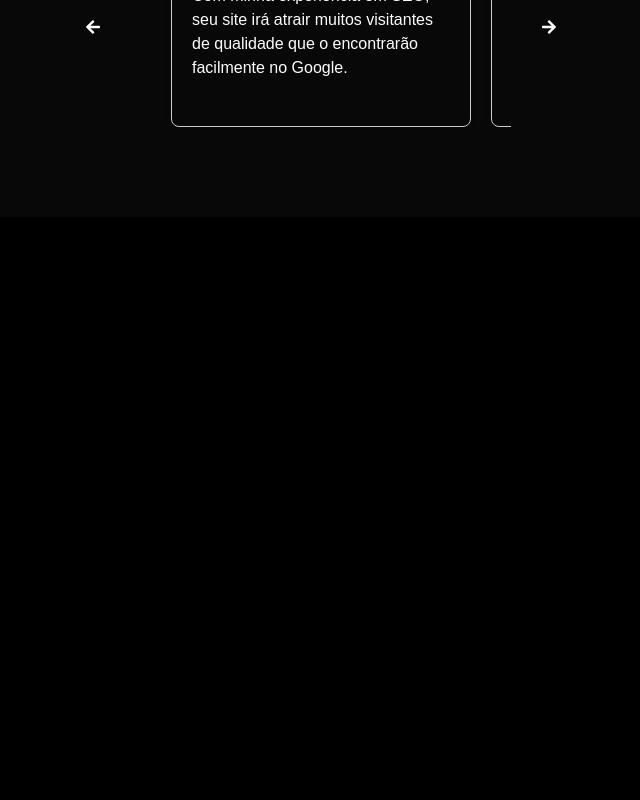
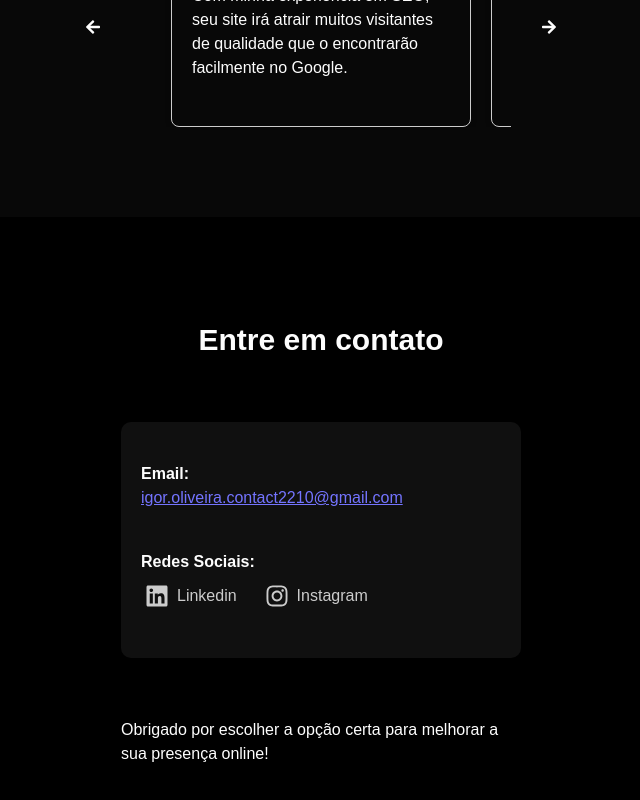
Before and after one commit to igorOliveira-dev/igor-oliveira-portifolio, a Next.js app: page / in a window 1280 px wide. Shown: the part 1108-1908 px from the top of the page, without its empty margins (319-959 px from the left). Before the commit the page ends 1325 px from the top, so only its background shows below. Built offline with nearby package versions, Linux system fonts and the light colour scheme.

Commit message:
criação da seção de contato

```diff
--- a/src/app/components/sidebar/Sidebar.jsx
+++ b/src/app/components/sidebar/Sidebar.jsx
@@ -27,10 +27,13 @@ const Sidebar = () => {
         onClick={toggleMenu}
       >
         <li>
-          <Link href="#inicio">Início</Link>
+          <Link href="#begin">Início</Link>
         </li>
         <li>
           <Link href="#benefits">Benefícios</Link>
+        </li>
+        <li>
+          <Link href="#contact">Contato</Link>
         </li>
       </ul>
     </div>
--- a/src/app/page.js
+++ b/src/app/page.js
@@ -1,6 +1,7 @@
 import Sidebar from "./components/sidebar/Sidebar";
 import Benefits from "./sections/begin/Begin";
 import SiteContent from "./sections/benefits/Benefits";
+import Contact from "./sections/contact/Contact";
 
 export default function Home() {
   return (
@@ -8,6 +9,7 @@ export default function Home() {
       <Sidebar />
       <Benefits />
       <SiteContent />
+      <Contact />
     </main>
   );
 }
--- a/src/app/sections/begin/Begin.jsx
+++ b/src/app/sections/begin/Begin.jsx
@@ -6,7 +6,7 @@ import { faChevronDown } from "@fortawesome/free-solid-svg-icons";
 
 const Begin = () => {
   return (
-    <section className={S.screen} id="inicio">
+    <section className={S.screen} id="begin">
       <div className={S.left}>
         <h1 className={S.title}>Igor Oliveira</h1>
         <h2 className={S.subtitle}>Desenvolvedor Full-Stack</h2>
@@ -14,7 +14,9 @@ const Begin = () => {
       <div className={S.carrossel}>
         <div className={S.carrosselText}>Transforme suas ideias em código com o melhor dev 😎</div>
       </div>
-      <button className={`transition-all ${S.glowBtn}`}>Entre em contato</button>
+      <Link href="#contact">
+        <button className={`transition-all ${S.glowBtn}`}>Entre em contato</button>
+      </Link>
       <Link href="#benefits" className={S.viewSiteContent}>
         Veja o que você pode ter no seu projeto <FontAwesomeIcon icon={faChevronDown} className="h-6" />
       </Link>
--- /dev/null
+++ b/src/app/sections/contact/Contact.jsx
@@ -0,0 +1,46 @@
+import React from "react";
+import { FaLinkedin, FaInstagram } from "react-icons/fa";
+import S from "./contact.module.css";
+import Link from "next/link";
+
+const Contact = () => {
+  return (
+    <section id="contact" className={S.screen}>
+      <h1 className={S.title}>Entre em contato</h1>
+      <div className={S.contactContainer}>
+        <div className={S.contactItem}>
+          <h2 className={S.subtitle}>Email:</h2>
+          <p>
+            <a href="mailto:igor.oliveira.contact2210@gmail.com" className={S.email}>
+              igor.oliveira.contact2210@gmail.com
+            </a>
+          </p>
+        </div>
+        <div className={S.contactItem}>
+          <h2 className={S.subtitle}>Redes Sociais:</h2>
+          <div className={S.socialLinks}>
+            <Link
+              href="https://www.linkedin.com/in/igor-ventura-de-oliveira-6a4645293/"
+              target="_blank"
+              rel="noopener noreferrer"
+              className={S.linkedin}
+            >
+              <FaLinkedin className={S.icon} /> Linkedin
+            </Link>
+            <Link
+              href="https://www.instagram.com/dev.igoroliveira?utm_source=ig_web_button_share_sheet&igsh=ZDNlZDc0MzIxNw=="
+              target="_blank"
+              rel="noopener noreferrer"
+              className={S.instagram}
+            >
+              <FaInstagram className={S.icon} /> Instagram
+            </Link>
+          </div>
+        </div>
+      </div>
+      <p className={S.tytext}>Obrigado por escolher a opção certa para melhorar a sua presença online!</p>
+    </section>
+  );
+};
+
+export default Contact;
--- /dev/null
+++ b/src/app/sections/contact/contact.module.css
@@ -0,0 +1,85 @@
+.screen {
+  height: 100vh;
+  padding-inline: 20px;
+}
+
+.title {
+  text-align: center;
+  font-size: 30px;
+  padding-top: 30px;
+  font-weight: bold;
+}
+
+.subtitle {
+  font-weight: bold;
+}
+
+.contactContainer {
+  display: flex;
+  flex-direction: column;
+  align-items: start;
+  padding: 20px;
+  border-radius: 10px;
+  max-width: 400px;
+  background-color: #fdfdfd10;
+  position: relative;
+  left: 50%;
+  transform: translateX(-50%);
+  margin-block: 60px;
+}
+
+.email {
+  color: rgb(116, 116, 255);
+  text-decoration: underline;
+}
+
+.contactItem {
+  margin: 20px 0;
+}
+
+.socialLinks {
+  display: flex;
+  gap: 20px;
+}
+
+.linkedin {
+  transition: color 0.3s;
+  display: flex;
+  color: #ccc;
+  padding: 4px;
+  padding-block: 10px;
+  &:hover {
+    color: #0073b1;
+    & > .icon {
+      color: #0073b1;
+    }
+  }
+}
+
+.instagram {
+  transition: color 0.3s;
+  display: flex;
+  color: #ccc;
+  padding: 4px;
+  padding-block: 10px;
+  &:hover {
+    color: #e4405f;
+    & > .icon {
+      color: #e4405f;
+    }
+  }
+}
+
+.icon {
+  font-size: 24px;
+  color: #ccc;
+  transition: color 0.3s;
+  margin-right: 8px;
+}
+
+.tytext {
+  max-width: 400px;
+  position: relative;
+  left: 50%;
+  transform: translateX(-50%);
+}
```
